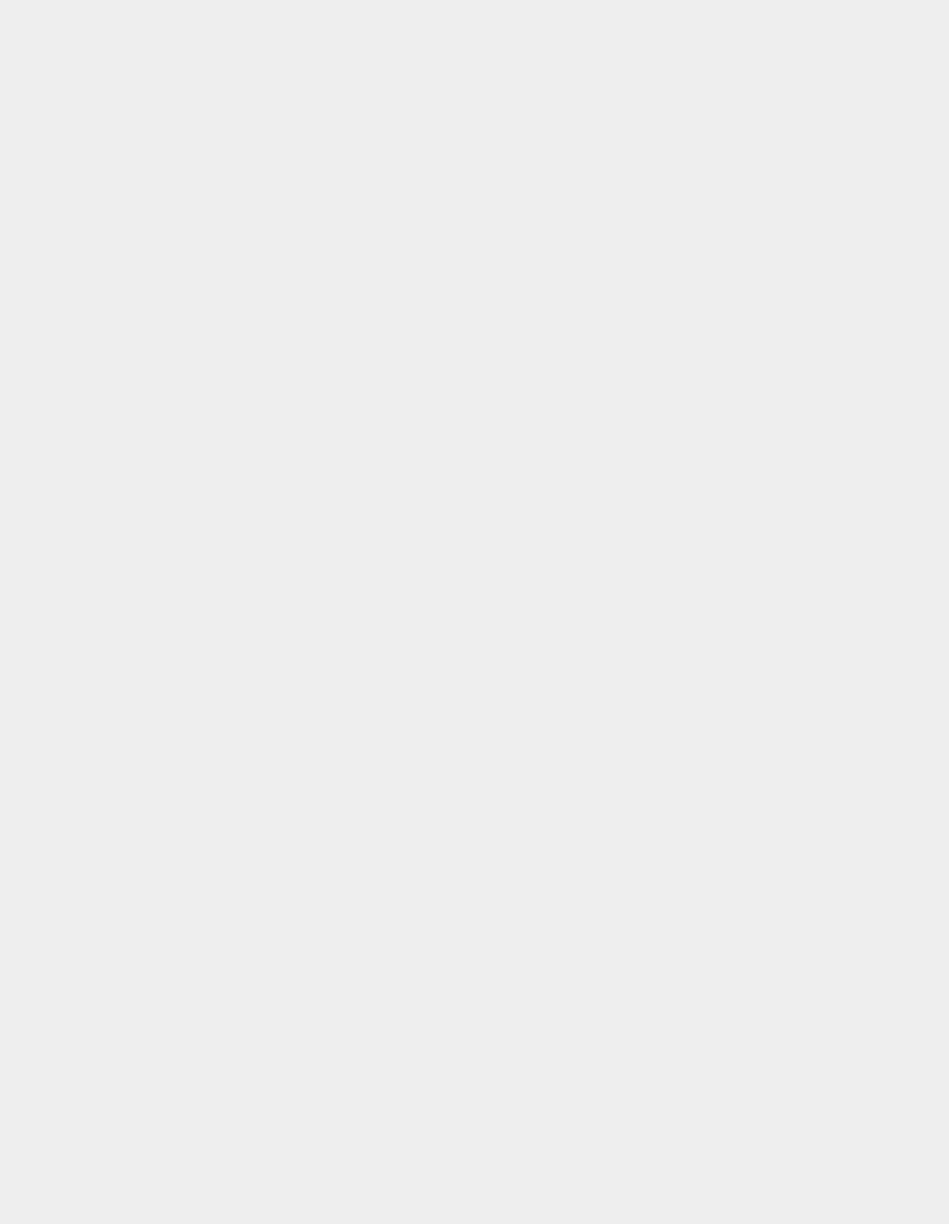
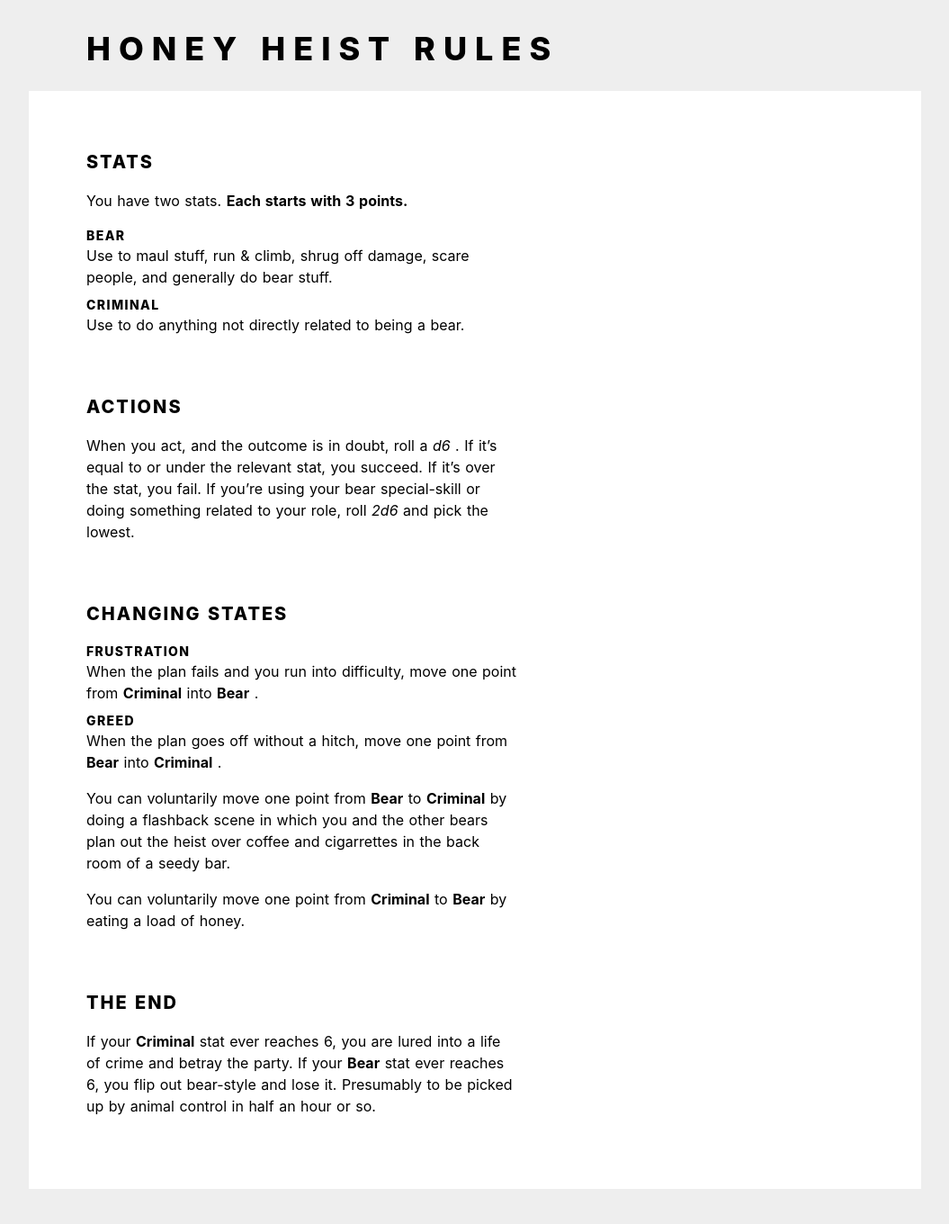
Before and after one commit to stormwarning/honeyware, a Nuxt app: page /rules in a window 1280 px wide. Before the commit this address had no page. Shown: the top 1360 px of the page at 90% size, without its empty margins (112-1167 px from the left). Before the commit the page ends 800 px from the top, so only its background shows below. Built offline with nearby package versions, Linux system fonts and the light colour scheme; a web font is replaced by a local one.

Commit message:
🎁 Add Rules page content

```diff
--- /dev/null
+++ b/pages/rules.vue
@@ -0,0 +1,95 @@
+<template>
+    <section class="cf pa3 pt4 mw8 center">
+        <header class="ph4-m ph5-l">
+            <h1 class="lh-title f2 fw8 mt0 ttu tracked-mega">
+                Honey Heist rules
+            </h1>
+        </header>
+        <main class="w-100 pa4-m pa5-l mb3 mb5-l bg-white">
+            <div class="measure">
+                <h2 class="f4 ma0 ttu fw8 tracked">Stats</h2>
+                <p>
+                    You have two stats.
+                    <strong>Each starts with 3 points.</strong>
+                </p>
+                <dl>
+                    <dt class="ttu f6 fw8 tracked">Bear</dt>
+                    <dd class="ml0">
+                        Use to maul stuff, run &amp; climb, shrug off damage,
+                        scare people, and generally do bear stuff.
+                    </dd>
+
+                    <dt class="mt2 ttu f6 fw8 tracked">Criminal</dt>
+                    <dd class="ml0">
+                        Use to do anything not directly related to being a bear.
+                    </dd>
+                </dl>
+
+                <h2 class="f4 ma0 mt5 ttu fw8 tracked">Actions</h2>
+                <p>
+                    When you act, and the outcome is in doubt, roll a
+                    <var>d6</var>
+                    . If it’s equal to or under the relevant stat, you succeed.
+                    If it’s over the stat, you fail. If you’re using your bear
+                    special-skill or doing something related to your role, roll
+                    <var>2d6</var>
+                    and pick the lowest.
+                </p>
+
+                <h2 class="f4 ma0 mt5 ttu fw8 tracked">Changing states</h2>
+                <dl>
+                    <dt class="ttu f6 fw8 tracked">Frustration</dt>
+                    <dd class="ml0">
+                        When the plan fails and you run into difficulty, move
+                        one point from
+                        <strong>Criminal</strong>
+                        into
+                        <strong>Bear</strong>
+                        .
+                    </dd>
+                    <dt class="mt2 ttu f6 fw8 tracked">Greed</dt>
+                    <dd class="ml0">
+                        When the plan goes off without a hitch, move one point
+                        from
+                        <strong>Bear</strong>
+                        into
+                        <strong>Criminal</strong>
+                        .
+                    </dd>
+                </dl>
+                <p>
+                    You can voluntarily move one point from
+                    <strong>Bear</strong>
+                    to
+                    <strong>Criminal</strong>
+                    by doing a flashback scene in which you and the other bears
+                    plan out the heist over coffee and cigarrettes in the back
+                    room of a seedy bar.
+                </p>
+                <p>
+                    You can voluntarily move one point from
+                    <strong>Criminal</strong>
+                    to
+                    <strong>Bear</strong>
+                    by eating a load of honey.
+                </p>
+
+                <h2 class="f4 ma0 mt5 ttu fw8 tracked">The end</h2>
+                <p>
+                    If your
+                    <strong>Criminal</strong>
+                    stat ever reaches 6, you are lured into a life of crime and
+                    betray the party. If your
+                    <strong>Bear</strong>
+                    stat ever reaches 6, you flip out bear-style and lose it.
+                    Presumably to be picked up by animal control in half an hour
+                    or so.
+                </p>
+            </div>
+        </main>
+    </section>
+</template>
+
+<script>
+export default {}
+</script>
```
